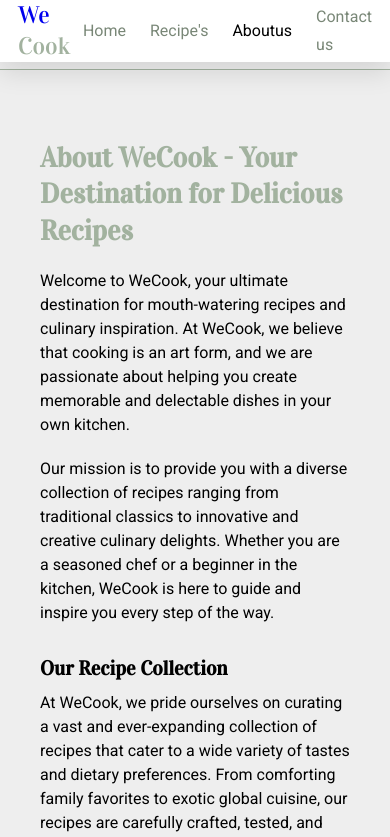
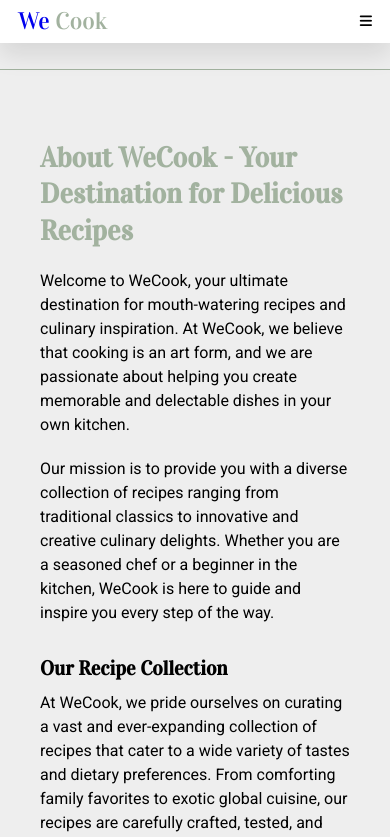
Before and after one commit to Hardik-Metaliya/Cooking-Site, a React (Vite) app in the folder client/: page /aboutus in a window 390 px wide. Shown: the top 837 px of the page. Built offline with nearby package versions, Linux system fonts and the light colour scheme.

Commit message:
fix made navigation responsive

```diff
--- a/client/src/component/Navigation.css
+++ b/client/src/component/Navigation.css
@@ -59,3 +59,62 @@
   outline-offset: 1rem;
   outline-style: double;
 }
+.menu-icon {
+  display: none;
+}
+/* @media (max-width: 768px) { */
+/*   .mainNav .Nav-container { */
+/*     height: auto; */
+/*   } */
+/*   .active { */
+/*     background-color: red; */
+/*     height: 100%; */
+/*     z-index: 10000; */
+/*   } */
+/*   .mainNav ul { */
+/*     display: none; */
+/*   } */
+/*   .menu-icon { */
+/*     display: block; */
+/*   } */
+/* } */
+@media (max-width: 768px) {
+  .mainNav .Nav-container {
+    height: auto;
+  }
+
+  .mainNav ul {
+    display: none;
+  }
+
+  .menu-icon {
+    display: block;
+    z-index: 100;
+  }
+
+  .menu-items {
+    position: static;
+    flex-direction: row;
+    background-color: transparent;
+    box-shadow: none;
+    padding: 0;
+  }
+  .Nav-container {
+    position: relative;
+  }
+  .menu-items.active {
+    display: flex;
+    flex-direction: column;
+    align-items: flex-start;
+    position: absolute;
+    background-color: white;
+    width: 100%;
+    top: 0;
+    left: 50%;
+    padding: 1rem;
+  }
+
+  .menu-items li {
+    margin: 0;
+  }
+}
--- a/client/src/component/Navigation.jsx
+++ b/client/src/component/Navigation.jsx
@@ -1,16 +1,15 @@
 import { Link, NavLink } from "react-router-dom";
 import "./Navigation.css";
 import { useEffect, useState } from "react";
+
 const Navigation = () => {
   const [isScrolled, setIsScrolled] = useState(false);
+  const [isMenuOpen, setIsMenuOpen] = useState(false);
 
   useEffect(() => {
     const handleScroll = () => {
       const scrollTop = window.pageYOffset;
-
-      // Adjust the scroll threshold as needed
       const scrollThreshold = 100;
-
       setIsScrolled(scrollTop > scrollThreshold);
     };
 
@@ -21,22 +20,24 @@ const Navigation = () => {
     };
   }, []);
 
+  const toggleMenu = () => {
+    setIsMenuOpen(!isMenuOpen);
+  };
+
   useEffect(() => {
-    const handleScrollTop = () => {
-      const scrollTop = window.pageYOffset;
-
-      // Adjust the scroll threshold as needed
-      const scrollThreshold = 0;
-
-      setIsScrolled(scrollTop > scrollThreshold);
+    const closeMenuOnResize = () => {
+      if (window.innerWidth > 768) {
+        setIsMenuOpen(false);
+      }
     };
 
-    window.addEventListener("scroll", handleScrollTop);
+    window.addEventListener("resize", closeMenuOnResize);
 
     return () => {
-      window.removeEventListener("scroll", handleScrollTop);
+      window.removeEventListener("resize", closeMenuOnResize);
     };
   }, []);
+
   return (
     <nav className={isScrolled ? "scrolledNav mainNav" : "mainNav"}>
       <div className="Nav-container">
@@ -47,18 +48,31 @@ const Navigation = () => {
             </h3>
           </NavLink>
         </div>
-        <ul>
+
+        <div className="menu-icon" onClick={toggleMenu}>
+          <i className={isMenuOpen ? "fas fa-times" : "fas fa-bars"}></i>
+        </div>
+
+        <ul className={isMenuOpen ? "menu-items active" : "menu-items"}>
           <li>
-            <NavLink to="/">Home</NavLink>
+            <NavLink exact to="/" onClick={toggleMenu}>
+              Home
+            </NavLink>
           </li>
           <li>
-            <NavLink to="/recipes">Recipe's </NavLink>
+            <NavLink to="/recipes" onClick={toggleMenu}>
+              Recipe's
+            </NavLink>
           </li>
           <li>
-            <NavLink to="/aboutus">Aboutus</NavLink>
+            <NavLink to="/aboutus" onClick={toggleMenu}>
+              About Us
+            </NavLink>
           </li>
           <li>
-            <NavLink to="/contactus">Contact us</NavLink>
+            <NavLink to="/contactus" onClick={toggleMenu}>
+              Contact Us
+            </NavLink>
           </li>
         </ul>
       </div>
```
